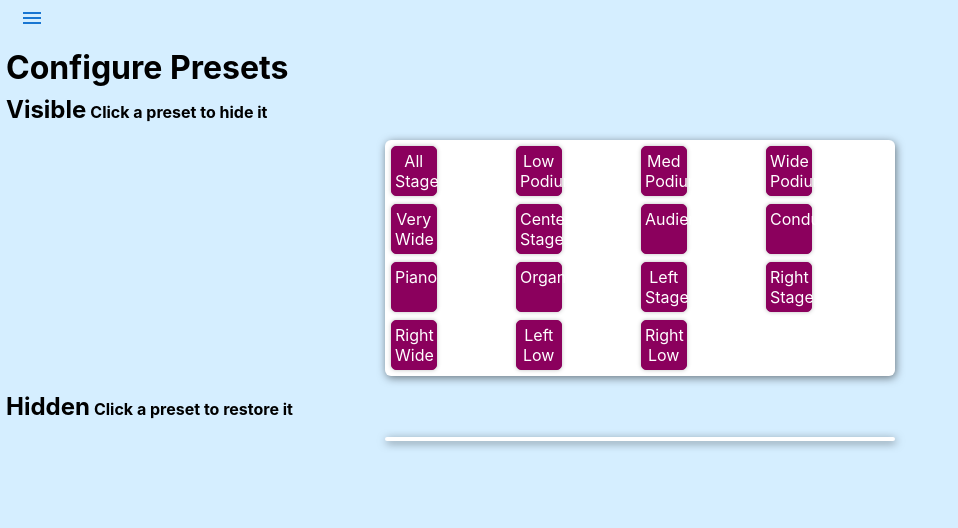
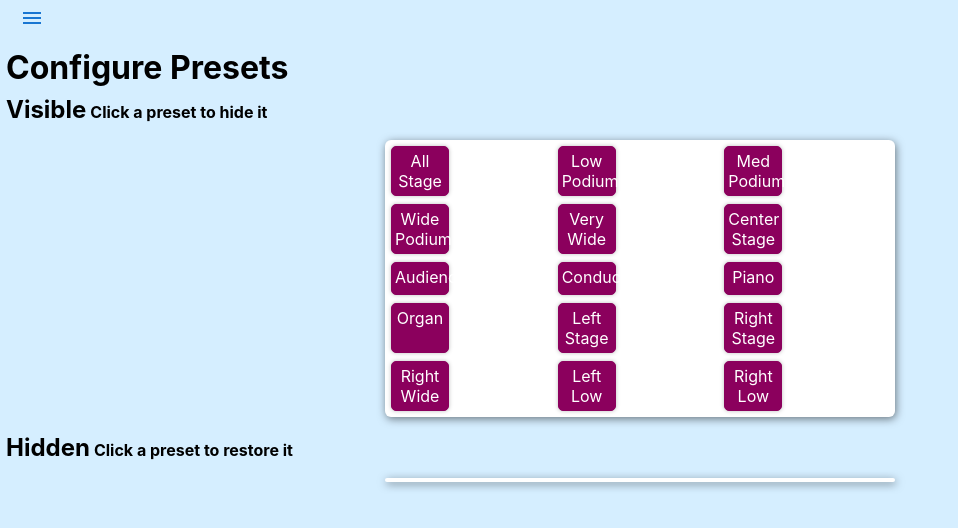
Before and after one commit to craigkehl/ts-cam-app, a React (Create React App) app: page /config/presets in a window 1280 px wide. Shown: the top 528 px of the page, without its empty margins (0-958 px from the left). Built offline with nearby package versions, Linux system fonts and the light colour scheme.

Commit message:
styling errors, ptz refinement

```diff
--- a/src/components/Presets/PresetBtnGrp.module.css
+++ b/src/components/Presets/PresetBtnGrp.module.css
@@ -1,27 +1,22 @@
 .btnGrp {
+  display: -ms-grid;
   display: grid;
+  -ms-grid-columns: 1fr 1fr 1fr;
   grid-template-columns: repeat(3, 1fr);
   justify-content: space-between;
-  /* max-width: 28rem; */
   margin: 0 auto;
-  display: -ms-grid;
-  -ms-grid-columns: repeat(3, 1fr);
 }
-
-/* .button {
-  width: 100%;
-  max-width: 27%;
-  flex: 1 1 27%;
-} */
 
 @media screen and (max-width: 300px) {
   .btnGrp {
+    -ms-grid-columns: 1fr 1fr;
     grid-template-columns: repeat(2, 1fr);
   }
 }
 
 @media screen and (min-width: 520px) {
   .btnGrp {
-    grid-template-columns: repeat(4, 1fr);
+    -ms-grid-columns: 1fr 1fr 1fr 1fr;
+    grid-template-columns: repeat(4);
   }
 }
--- a/src/pages/configure/config-ptz.tsx
+++ b/src/pages/configure/config-ptz.tsx
@@ -21,7 +21,7 @@ const ConfigPtz: React.FC<{ className?: string }> = (props) => {
         type='range'
         min='.1'
         max='1'
-        step='0.1'
+        step='0.05'
         id='smoothing'
         value={ptzSettings.resolution.toString()}
         onChange={changeHandler}
```
